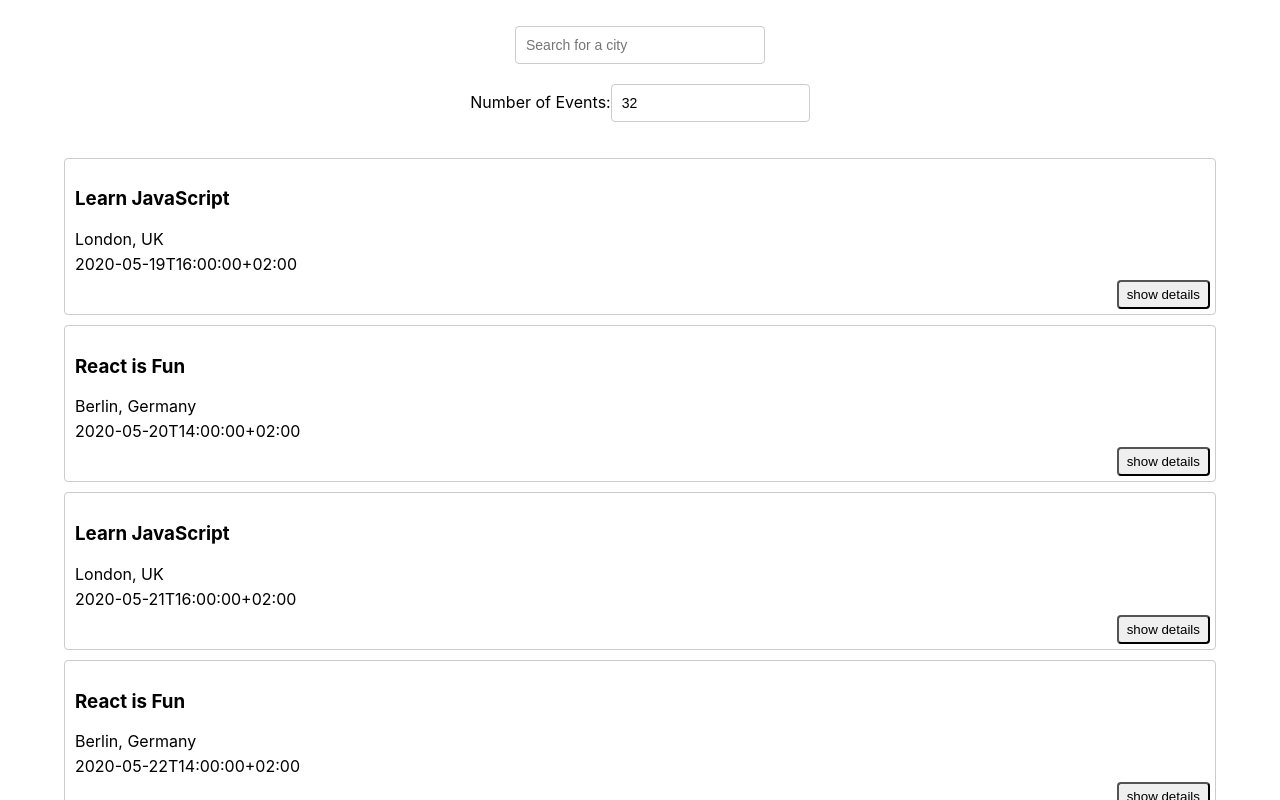
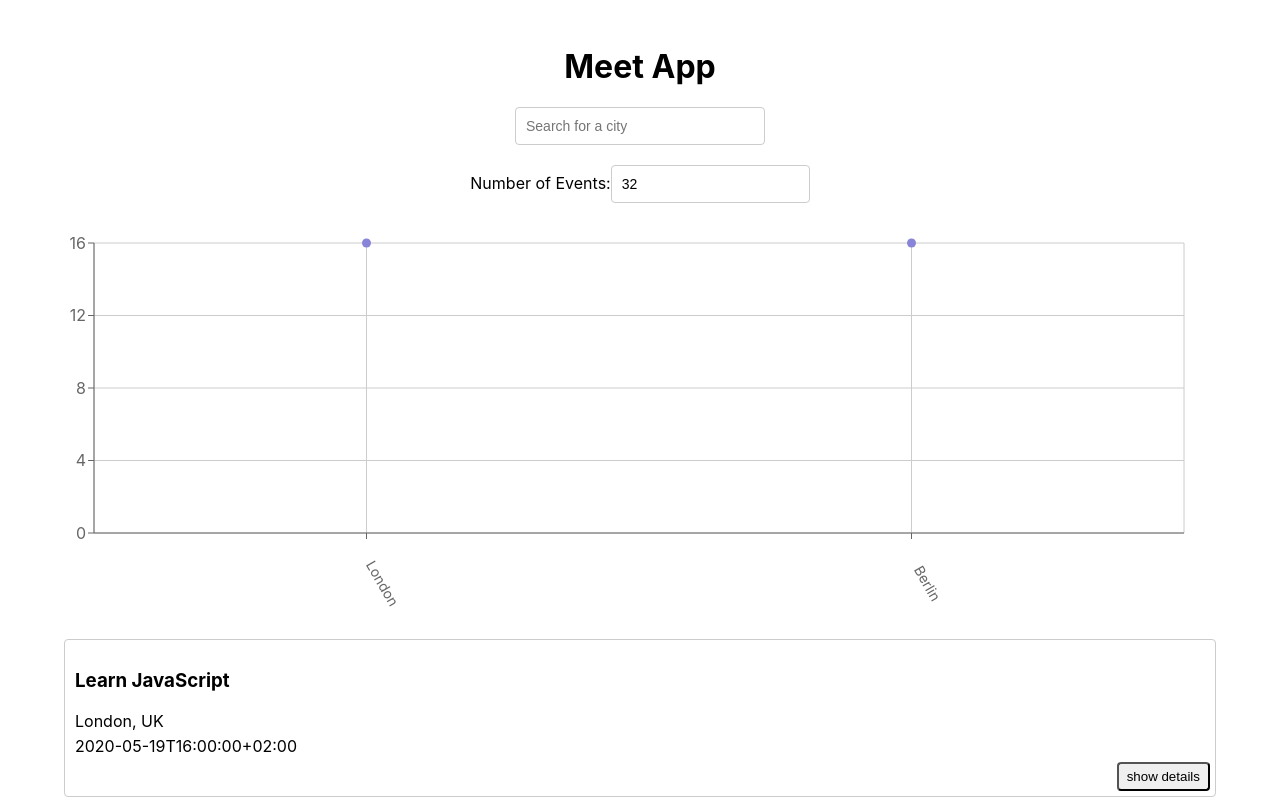
Before and after one commit to yuxu1/meet, a React (Create React App) app: page / in a window 1280 px wide. Shown: the top 800 px of the page. Built offline with nearby package versions, Linux system fonts and the light colour scheme; what atatus-spa would draw is missing.

Commit message:
created scatter plot chart

```diff
--- a/src/App.js
+++ b/src/App.js
@@ -5,6 +5,7 @@
 import { useEffect, useState } from 'react';
 import { getEvents, extractLocations } from './api';
 import { InfoAlert, ErrorAlert, WarningAlert } from './components/Alert';
+import CityEventsChart from './components/CityEventsChart';
 
 import './App.css';
 
@@ -41,6 +42,7 @@
 
   return (
     <div className='App'>
+      <h1>Meet App</h1>
       <div className='alerts-container'>
         {/* render alerts if its state contains text; else hide */}
         {infoAlert.length ? <InfoAlert text={infoAlert}/> : null}
@@ -56,6 +58,12 @@
         setCurrentNOE={setCurrentNOE}
         setErrorAlert={setErrorAlert}
       />
+      <div className='charts-container'>
+        <CityEventsChart
+          allLocations={allLocations}
+          events={events}
+        />
+      </div>
       <EventList events={events} />
     </div>
   );
--- /dev/null
+++ b/src/components/CityEventsChart.js
@@ -0,0 +1,51 @@
+/* eslint-disable react-hooks/exhaustive-deps */
+import { useState, useEffect } from 'react';
+import {
+  ScatterChart,
+  Scatter,
+  XAxis, YAxis,
+  CartesianGrid,
+  Tooltip,
+  ResponsiveContainer
+} from 'recharts';
+
+const CityEventsChart = ({ allLocations, events }) => {
+  const [data, setData] = useState([]);
+
+  useEffect(() => {
+    setData(getData());
+  }, [`${events}`]);
+
+  const getData = () => {
+    const data = allLocations.map((location) => {
+      const count = events.filter((event) => event.location === location).length
+      const city = location.split((/, | - /))[0]
+      return { city, count };
+    })
+    return data;
+  };
+
+  return (
+    <ResponsiveContainer width="99%" height={400}>
+      <ScatterChart
+        margin={{
+          top: 20,
+          right: 20,
+          bottom: 60, //add vertical space for labels(offset vertically by 40px)
+          left: -30, //make use of empty space due to y-axis labels not being applied
+        }}
+      >
+        <CartesianGrid />
+        <XAxis
+          type='category' dataKey='city' name='City'
+          angle={60} interval={0} tick={{dx:20, dy:40, fontSize:14}}
+        />
+        <YAxis type='number' dataKey='count' name='Number of Events' />
+        <Tooltip cursor={{ strokeDasharray: '3 3' }} />
+        <Scatter name="A school" data={data} fill="#8884d8" />
+      </ScatterChart>
+    </ResponsiveContainer>
+  );
+};
+
+export default CityEventsChart;
```
Also changed, not shown: src/setupTests.js (+19 -0 lines).
